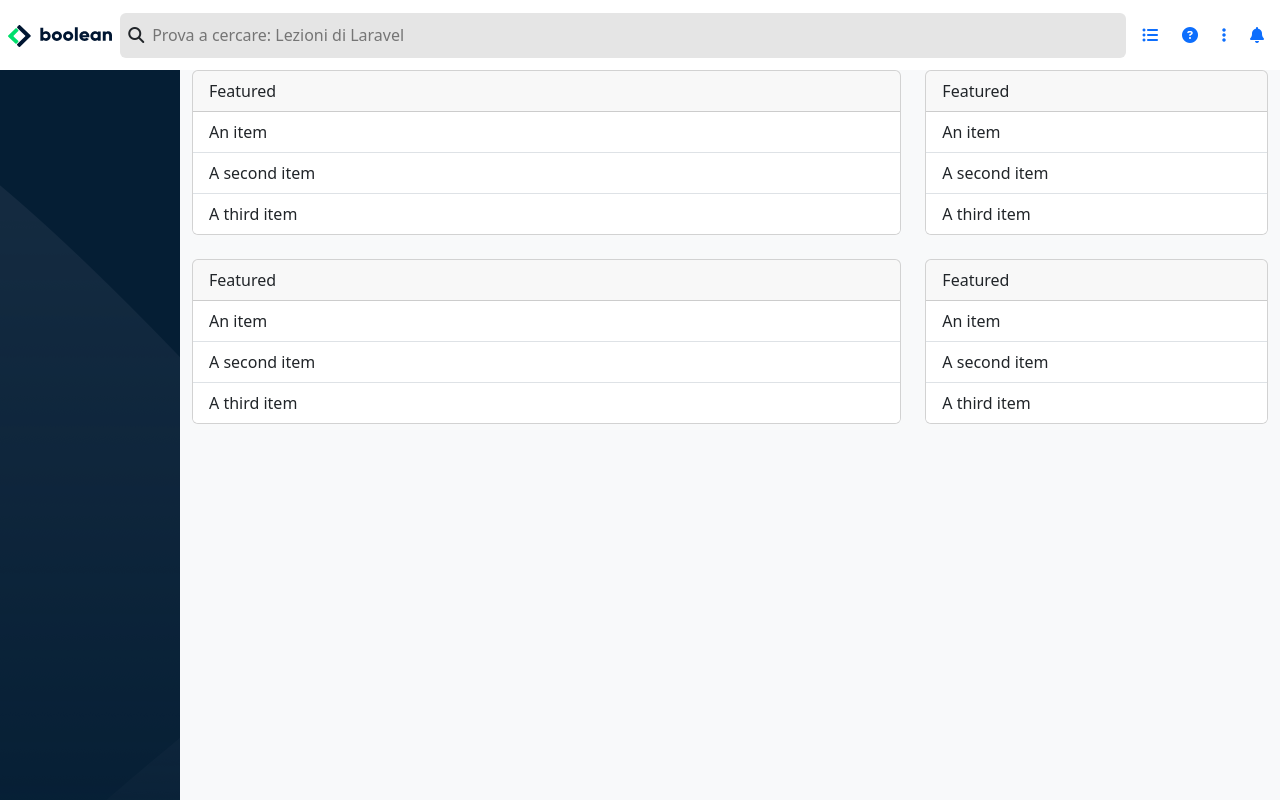
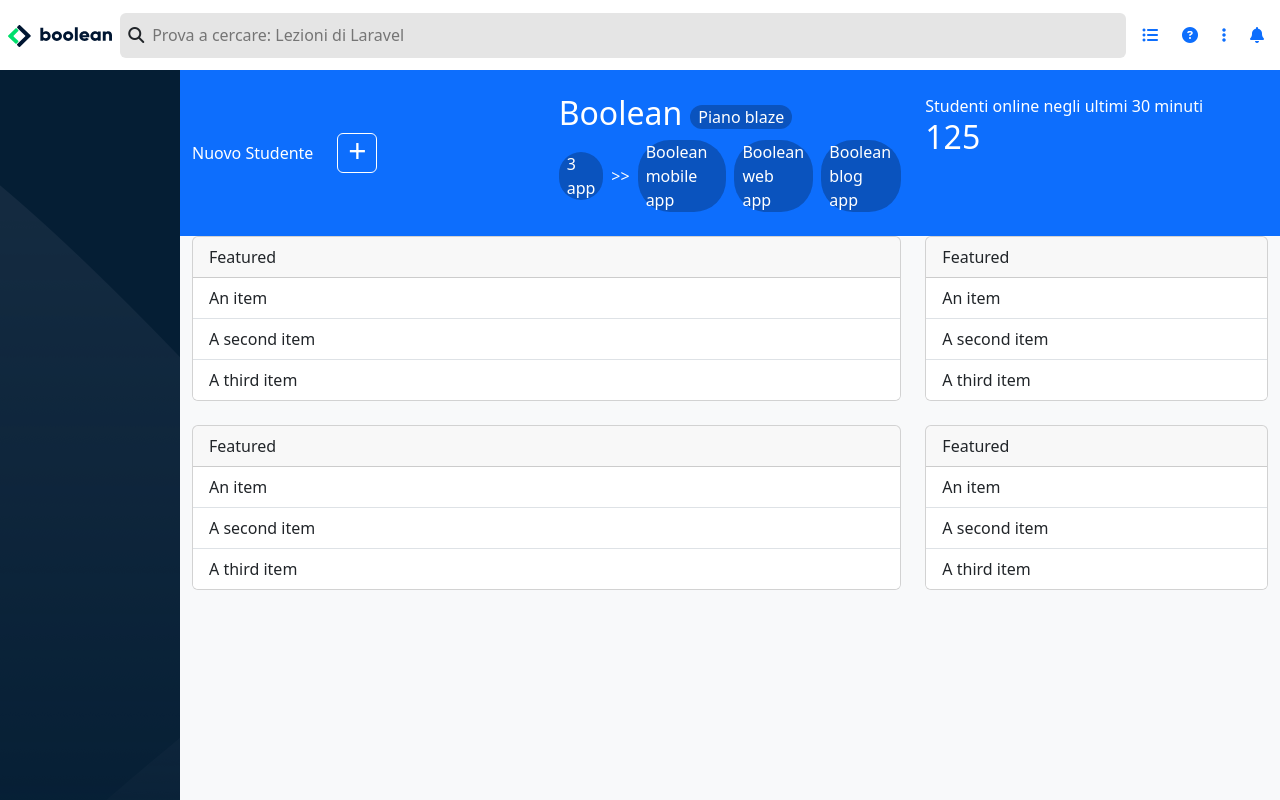
Before and after one commit to anashamimi/html-css-bootstrap-dashboard, a plain HTML site: page index.html in a window 1280 px wide. Drawn offline with nearby package versions, Linux system fonts and the light colour scheme.

Commit message:
fine parte blu main

```diff
--- a/css/style.css
+++ b/css/style.css
@@ -50,6 +50,24 @@ header nav{
 
 }
 
+.ah-square{
+    height: 40px;
+    width: 40px;
+    border: 1px solid white;
+    font-size: 2rem;
+    cursor: pointer;
+}
+
+.ah-breadcrumb{
+    background-color: rgba(0, 0, 0, 0.25);
+    cursor: pointer;
+    transition: all 0.5s;
+}
+
+.ah-breadcrumb:hover{
+    background-color: rgba(0, 0, 0, 1);
+}
+
 /* Main */
 
 main{
--- a/index.html
+++ b/index.html
@@ -22,7 +22,7 @@
     <header class="fixed-top d-flex align-items-center">
         <nav class="bg-white d-flex align-items-center justify-content-between">
 
-            <div class="d-none d-md-block px-2">
+            <div class="ah-logo d-none d-md-block px-2">
                 <img src="./img/img/logo.svg" alt="Logo">
             </div>
             <div class="ah-logo-small d-md-none px-2">
@@ -31,27 +31,91 @@
 
             <div class="ah-nav-search d-flex align-items-center rounded px-2 gap-2">
                 <i class="fa-solid fa-magnifying-glass"></i>
-                <input type="text" readonly class="form-control-plaintext" id="search" name="search" placeholder="Prova a cercare: Lezioni di Laravel">
+                <input type="text" readonly class="form-control-plaintext" id="search" name="search"
+                    placeholder="Prova a cercare: Lezioni di Laravel">
             </div>
 
-            <div class="d-flex px-3 gap-4">
-                <a href="#"><i class="fa-solid fa-list-ul"></i></a>
-                <a href="#"><i class="fa-solid fa-circle-question"></i></a>
-                <a href="#"><i class="fa-solid fa-ellipsis-vertical"></i></a>
-                <a href="#"><i class="fa-solid fa-bell"></i></a>
+            <div class="d-flex px-3 gap-4 text-black">
+
+                <div class="d-none d-md-block">
+                    <a href="#"><i class="fa-solid fa-list-ul"></i></a>
+                </div>
+                <div class="d-none d-md-block">
+                    <a href="#"><i class="fa-solid fa-circle-question"></i></a>
+                </div>
+                <div class="d-none d-md-block">
+                    <a href="#"><i class="fa-solid fa-ellipsis-vertical"></i></a>
+                </div>
+
+                <div class="">
+                    <a href="#"><i class="fa-solid fa-bell"></i></a>
+                </div>
+
             </div>
         </nav>
     </header>
 
+    <!-- Sidebar -->
     <div class="wrapper d-flex">
+        <nav id="sidebar" class="text-white">
+            <div>
 
-        <nav id="sidebar" class="text-white">
+            </div>
+        </nav>
 
-        </nav>
+        <!-- Inizio main -->
         <main>
-            <div id="aside" class="bg-primary text-white">
+
+            <!-- asidebar -->
+            <div id="aside" class="bg-primary text-white py-4">
                 <div class="container-fluid">
+                    <div class="row">
+                        <div class="col-12 col-md-4 d-flex align-items-center gap-4">
+                            <span>Nuovo Studente</span>
+                            <div class="ah-square rounded d-flex align-items-center justify-content-center pb-1">
+                                <span>+</span>
+                            </div>
+                        </div>
 
+                        <div class="col-12 col-md-4">
+                            <div class="d-flex align-items-center gap-2">
+                                <h2>Boolean</h2>
+                                <div class="ah-breadcrumb rounded-5 px-2">
+                                    Piano blaze
+                                </div>
+                            </div>
+
+                            <div class="d-flex align-items-center gap-2">
+                                <div class="ah-breadcrumb rounded-5 px-2">
+                                    3 app
+                                </div>
+
+                                <span>>></span>
+
+                                <div class="ah-breadcrumb rounded-5 d-lg-none px-2 pb-1">
+                                    +
+                                </div>
+
+                                <div class="ah-breadcrumb rounded-5 d-none d-lg-block px-2">
+                                    Boolean mobile app
+                                </div>
+
+                                <div class="ah-breadcrumb rounded-5 d-none d-lg-block px-2">
+                                    Boolean web app
+                                </div>
+
+                                <div class="ah-breadcrumb rounded-5 d-none d-lg-block px-2">
+                                    Boolean blog app
+                                </div>
+
+                            </div>
+                        </div>
+
+                        <div class="col-12 col-md-4">
+                            <span>Studenti online negli ultimi 30 minuti</span>
+                            <h2>125</h2>
+                        </div>
+                    </div>
                 </div>
             </div>
             <section class="container-fluid">
```
